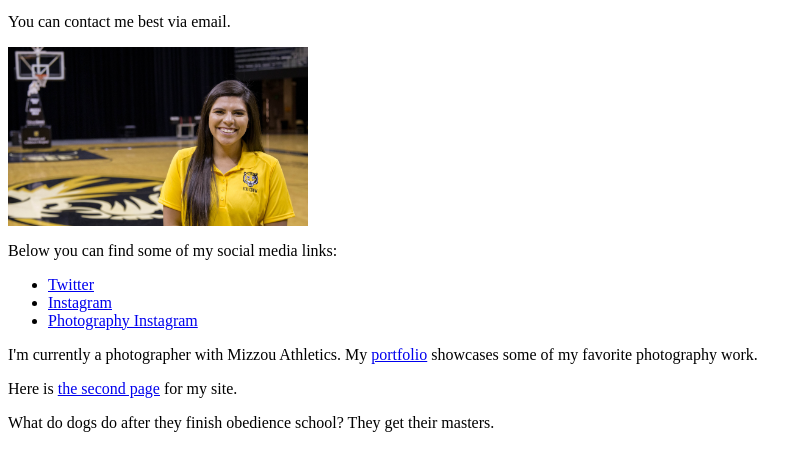
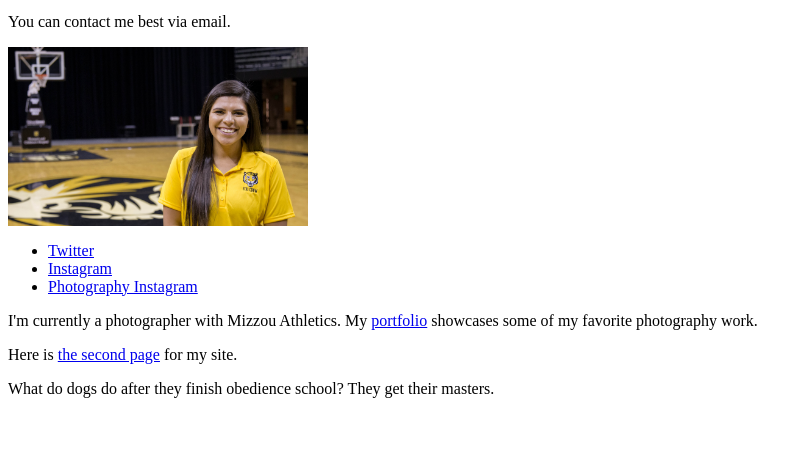
Before and after one commit to J4502-FS18/cflorido, a plain HTML site: page index.html in a window 1280 px wide. Shown: the part 101-572 px from the top of the page, without its empty margins (0-812 px from the left). Drawn offline with Linux system fonts and the light colour scheme.

Commit message:
changed list

```diff
--- a/index.html
+++ b/index.html
@@ -18,7 +18,6 @@
     <img src="cassie.jpg" alt="Cassie in Mizzou Arena" width="300px"/>
   </a>
 
-<p>Below you can find some of my social media links:</p>
   <ul>
     <li><a target="_blank"href="https://twitter.com/cassieflorido">Twitter</a></li>
     <li><a target="_blank"href="https://instagram.com/cassflorido">Instagram</a></li>
```
